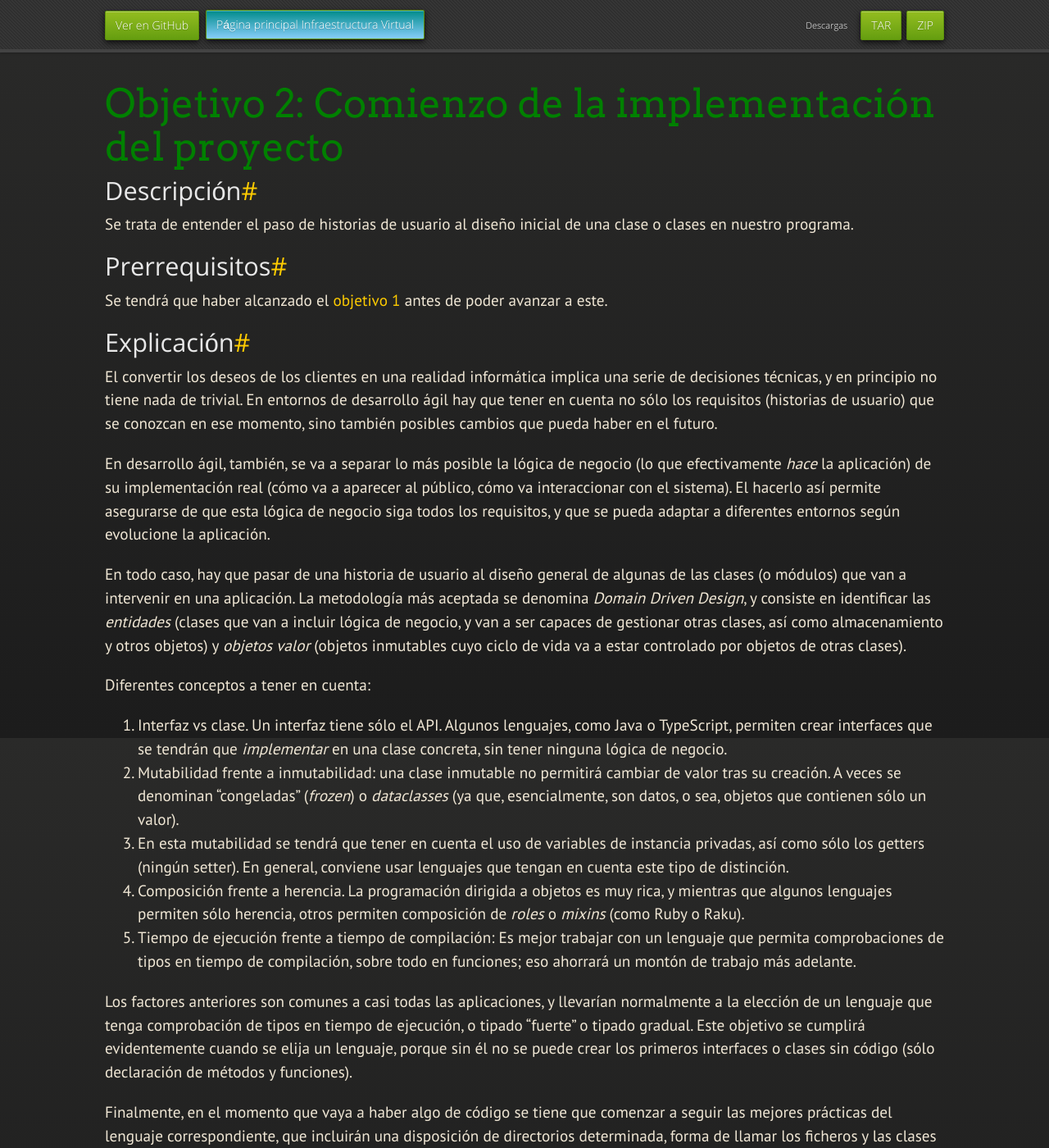
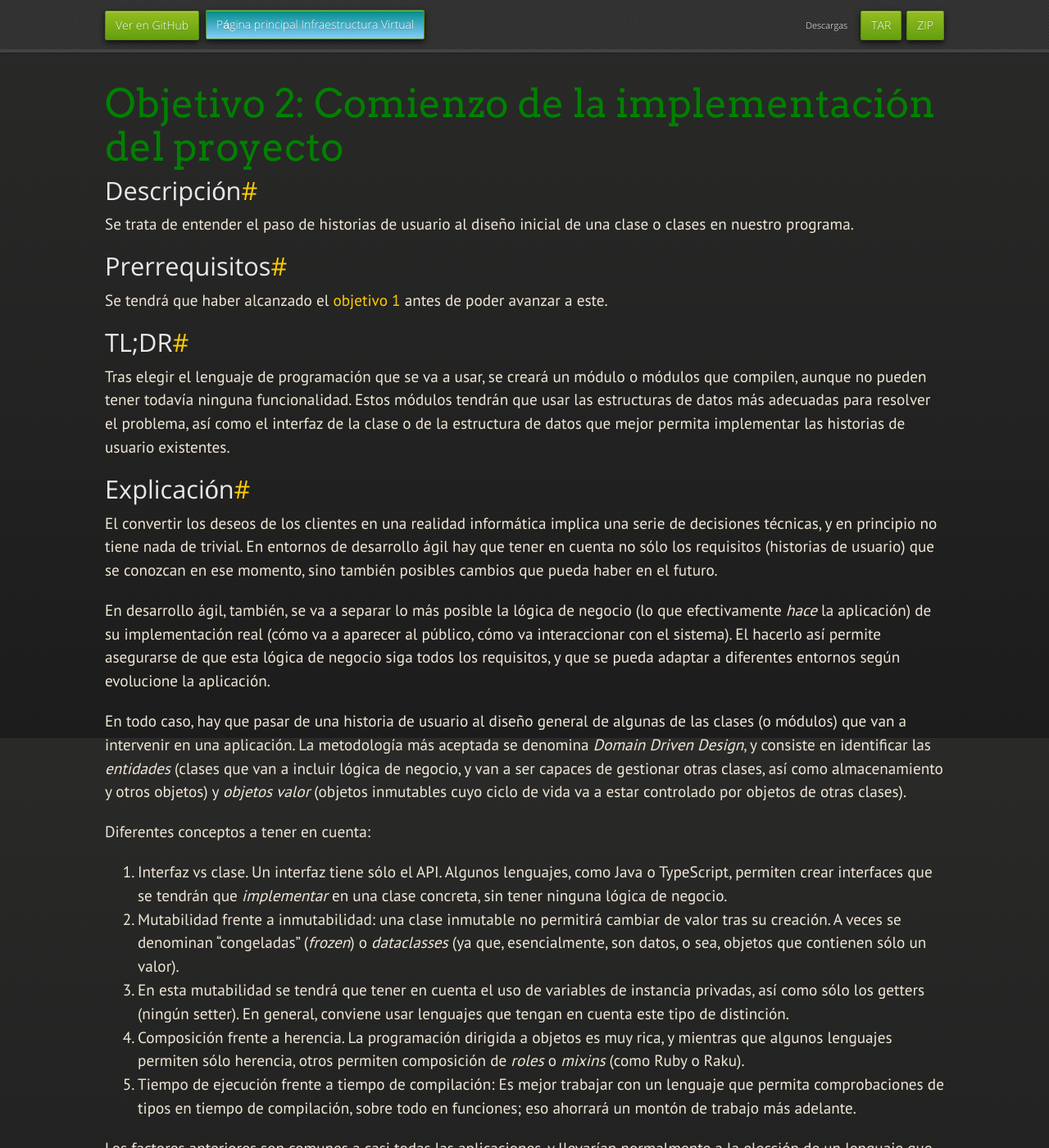
Before and after one commit to JJ/IV, a Jekyll site: the page built from documentos/proyecto/2.Entidad.md, in a window 1280 px wide and 1400 px high. Shown: the whole window at 82% size. Built offline with Jekyll 4.4.1, drawn with Linux system fonts in a browser that asks for light colours; nearby versions of some CDN libraries; some web fonts are replaced; our own code applies the rules of GitHub Pages for plain Markdown files; some of the changed text lies outside the part shown.

Commit message:
Sync documentos/proyecto/2.Entidad.md de master a gh-pages

```diff
--- a/documentos/proyecto/2.Entidad.md
+++ b/documentos/proyecto/2.Entidad.md
@@ -14,6 +14,15 @@ clase o clases en nuestro programa.
 
 Se tendrá que haber alcanzado el [objetivo 1](1.Infraestructura) antes
 de poder avanzar a este.
+
+## TL;DR
+
+Tras elegir el lenguaje de programación que se va a usar, se creará un
+módulo o módulos que compilen, aunque no pueden tener todavía ninguna
+funcionalidad. Estos módulos tendrán que usar las estructuras de datos
+más adecuadas para resolver el problema, así como el interfaz de la
+clase o de la estructura de datos que mejor permita implementar las
+historias de usuario existentes.
 
 ## Explicación
 
```
Also changed, not shown: other parts of documentos/proyecto/2.Entidad.md (+1 -4 lines).
